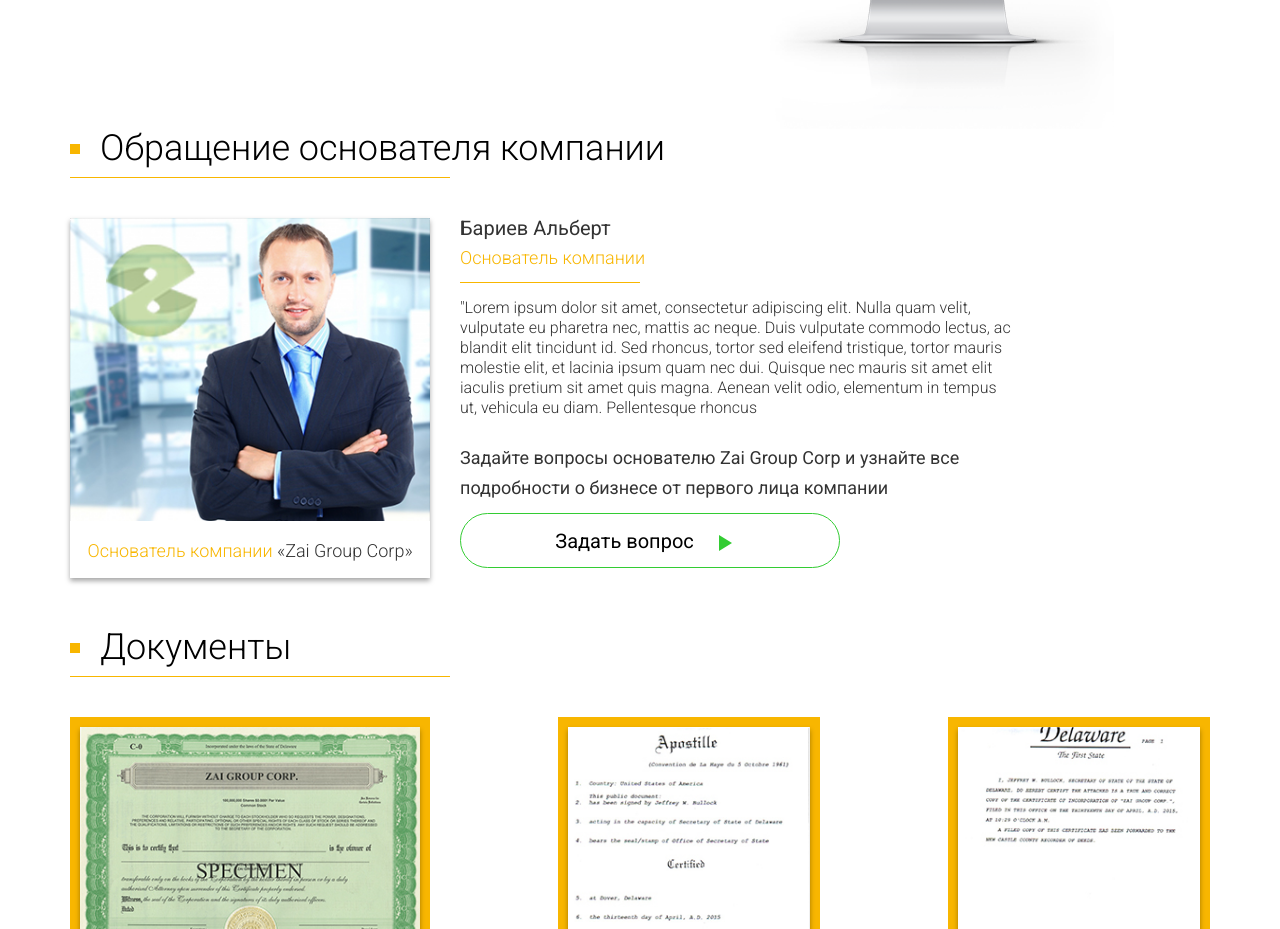
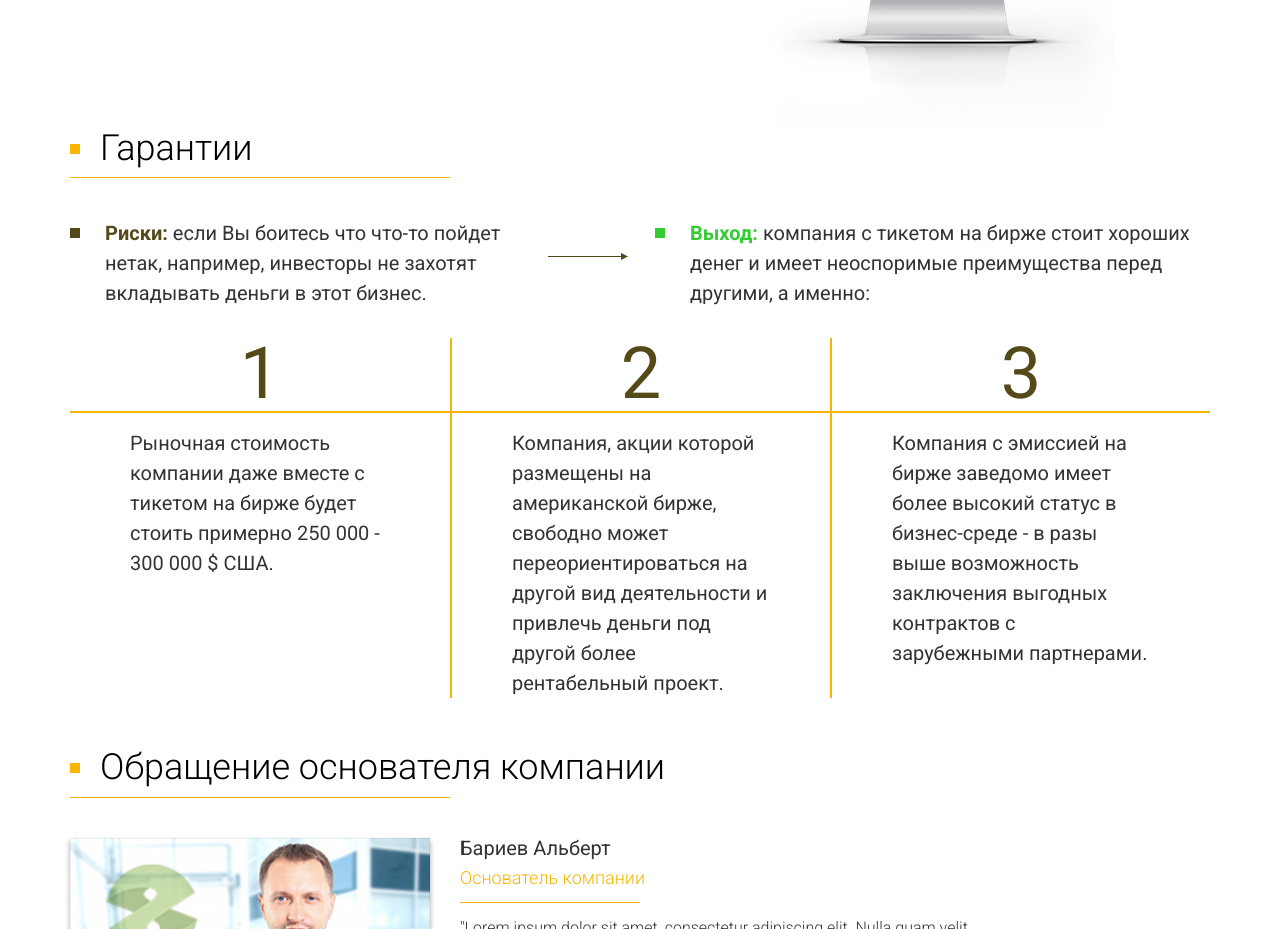
Before and after one commit to mekela/zai, a plain HTML site: page index.html in a window 1280 px wide. Shown: the part 4001-4930 px from the top of the page. Drawn offline with nearby package versions, Linux system fonts and the light colour scheme.

Commit message:
add block guarantee

```diff
--- a/index.html
+++ b/index.html
@@ -227,6 +227,36 @@
 
 </div>
 <!--end-main-->
+	<section class="guarantee">
+		<div class="container">
+			<h2>Гарантии</h2>
+			<div class="guarantee-top">
+				<div class="row">
+					<div class="col-md-5">
+						<div class="guarantee-risk">
+							<p><strong>Риски:</strong> если Вы боитесь что что-то пойдет нетак, например, инвесторы не захотят вкладывать деньги в этот бизнес.</p>
+						</div>
+					</div>
+					<div class="col-md-6 col-md-offset-1">
+						<div class="guarantee-output">
+							<p><strong>Выход:</strong> компания с тикетом на бирже стоит хороших денег и имеет неоспоримые преимущества перед другими, а именно:</p>
+						</div>
+					</div>
+				</div>
+			</div>
+			<div class="guarantee-bottom">
+				<div class="guarantee-box col-md-4">
+					<p>Рыночная стоимость компании даже вместе с тикетом на бирже будет стоить примерно 250 000 - 300 000 $ США.  </p>
+				</div>
+				<div class="guarantee-box col-md-4">
+					<p>Компания, акции которой размещены на американской бирже, свободно может переориентироваться на другой вид деятельности и привлечь деньги под другой более рентабельный проект.</p>
+				</div>
+				<div class="guarantee-box col-md-4">
+					<p>Компания с эмиссией на бирже заведомо имеет более высокий статус в бизнес-среде - в разы выше возможность заключения выгодных контрактов с зарубежными партнерами.</p>
+				</div>
+			</div>
+		</div>
+	</section>
 	<section class="about">
 		<div class="container">
 			<h2>Обращение основателя компании</h2>
--- a/sass/sasha-style.scss
+++ b/sass/sasha-style.scss
@@ -30,6 +30,80 @@ section{
 .button{
 	max-width: 100%;
 }
+/*-------------------------------         guarantee          -----------------------------------*/
+.guarantee{
+	position: relative;
+	margin-bottom: 50px;
+}
+	.guarantee-top{
+		font-size: 20px;
+		line-height: 30px;
+	}
+		.guarantee-risk, .guarantee-output{
+			position: relative;
+			padding-left: 35px;
+			margin-bottom: 30px;
+			&:before{
+				content: '';
+				position: absolute;
+				top: 10px;
+				left: 0;
+				width: 10px;
+				height: 10px;
+			}
+		}
+			.guarantee-risk{
+				&:before{
+					background: #544a17;
+				}
+				&:after{
+					content: url('../img/guarantee-arr.png');
+					position: absolute;
+					top: 20px;
+					right: -100px;
+				}
+				strong{
+					color: #544a17;
+				}
+			}
+			.guarantee-output{
+				&:before{
+					background: #3c3;
+				}
+				strong{
+					color: #3c3;
+				}
+			}
+	.guarantee-bottom{
+		position: relative;
+		overflow: hidden;
+		counter-reset: count;
+		display: flex;
+	}
+		.guarantee-box{
+			position: relative;
+			counter-increment: count;
+			font-size: 20px;
+			line-height: 30px;
+			border-left: 2px solid #f8b600;
+			padding: 90px 60px 0;
+			&:before{
+				content: counter(count);
+				position: absolute;
+				top: 0;
+				left: 0;
+				width: 100%;
+				height: 75px;
+				color: #544a17;
+				font-size: 72px;
+				line-height: 1;
+				text-align: center;
+				border-bottom: 2px solid #f8b600;
+			}
+			&:first-child{
+				border-left: 0;
+			}
+		}
 /*-------------------------------         about          -----------------------------------*/
 .about{
 	position: relative;
@@ -276,7 +350,25 @@ section{
 }
 
 /*-------------------------------         media          -----------------------------------*/
+@media only screen and (max-width: 1199px){
+	.guarantee-box{
+		padding: 90px 45px 0;
+	}
+}
 @media only screen and (max-width: 991px) {
+	.guarantee-bottom{
+		display: block;
+	}
+	.guarantee-box{
+		border: 0;
+		margin-bottom: 30px;
+		padding: 90px 0 0;
+	}
+	.guarantee-risk{
+		&:after{
+			content: none;
+		}
+	}
 	.about-left{
 		display: inline-block;
 		margin-bottom: 20px;
```
Also changed, not shown: css/sasha-style.css, img/guarantee-arr.png (added), 1 other file.
